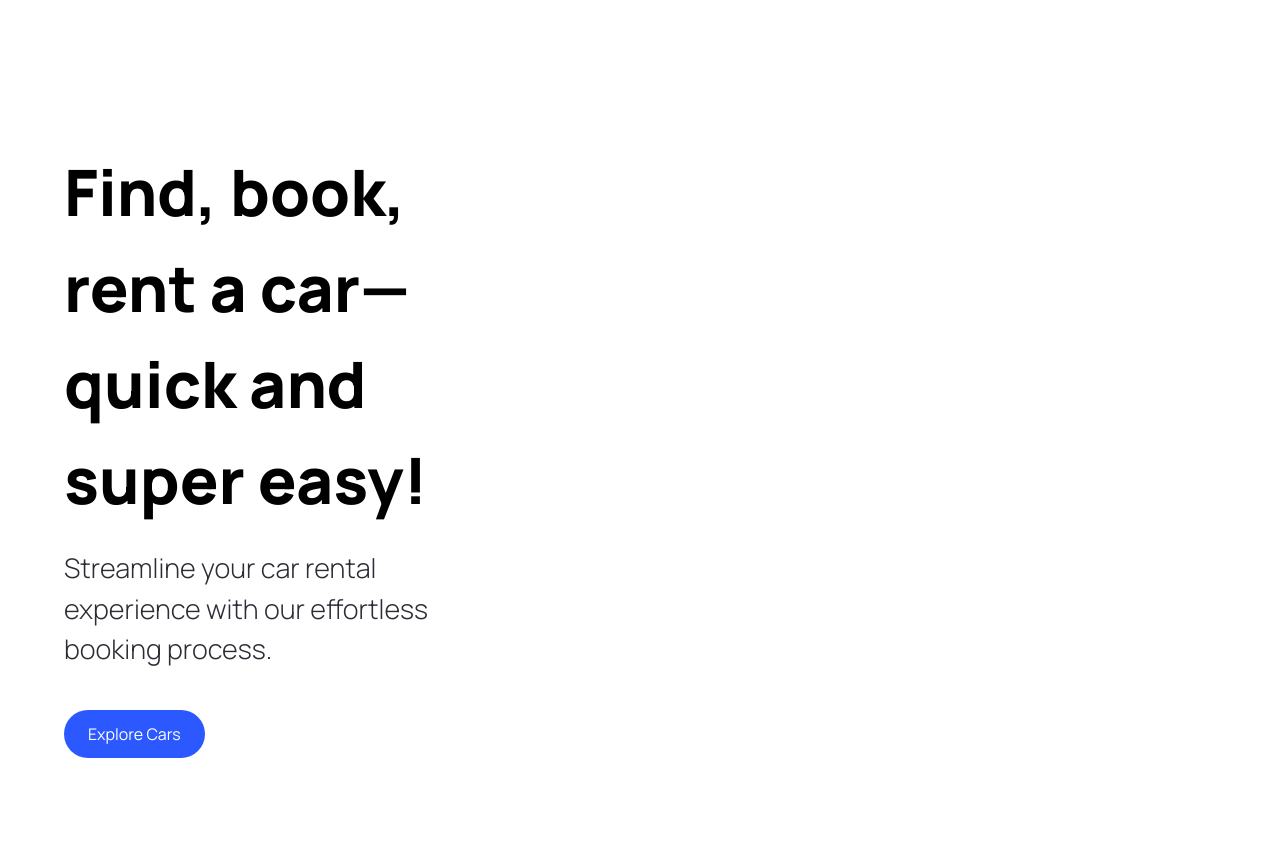
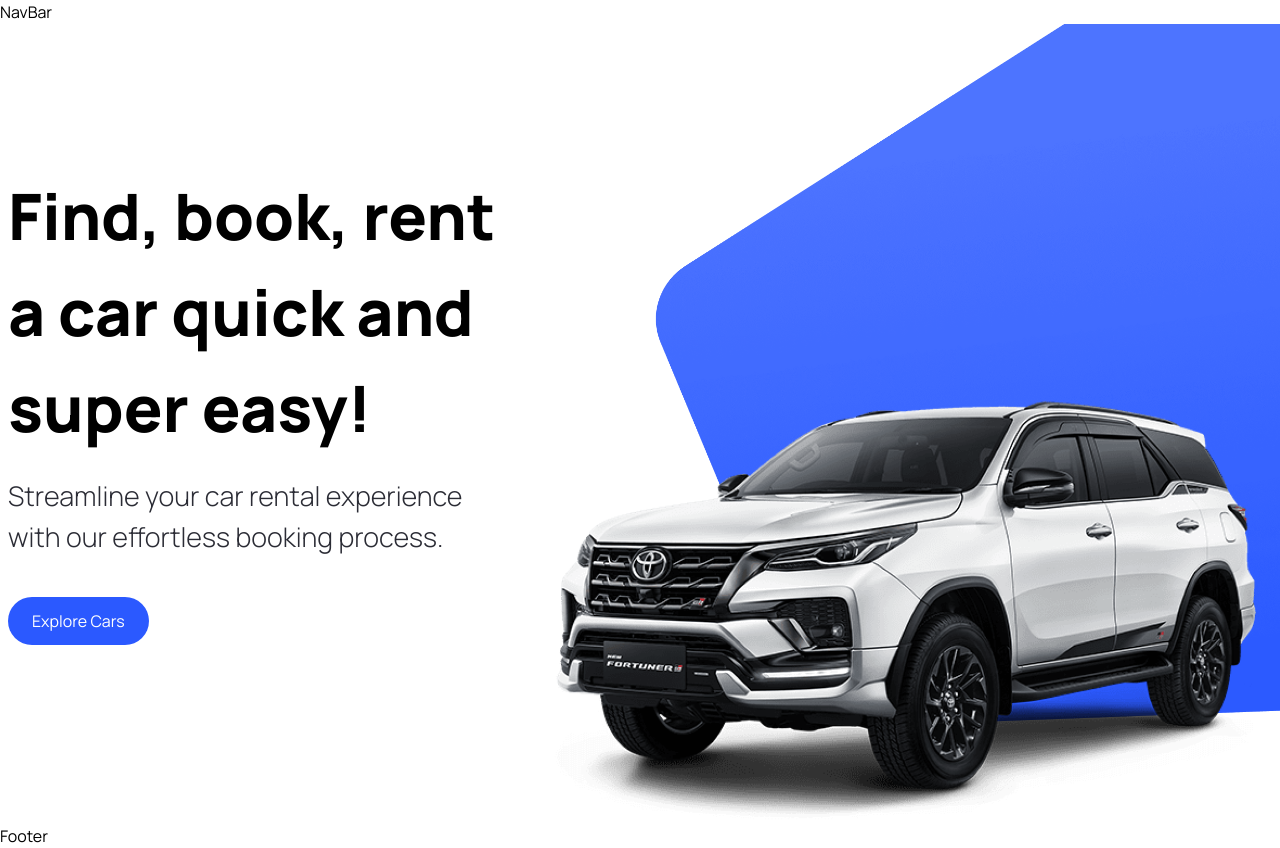
Before and after one commit to Saber1Y/Cars-Hub, a Next.js app: page / in a window 1280 px wide. Before the commit the page ends 800 px from the top, so only its background shows below. Built offline with nearby package versions, Linux system fonts and the light colour scheme.

Commit message:
CREATE: fOOTER, NAVABR COMP

```diff
--- a/app/layout.js
+++ b/app/layout.js
@@ -1,17 +1,20 @@
-import { Inter } from 'next/font/google'
 import './globals.css'
+import { Navbar, Footer } from '../index'
 
-const inter = Inter({ subsets: ['latin'] })
 
 export const metadata = {
-  title: 'Create Next App',
-  description: 'Generated by create next app',
+  title: 'Cars hub',
+  description: 'Discover the Best Cars in the world withi our Platform! ',
 }
 
 export default function RootLayout({ children }) {
   return (
     <html lang="en">
-      <body className={inter.className}>{children}</body>
+      <body className='relative'>
+        <Navbar />
+        {children}
+        <Footer />
+        </body>
     </html>
   )
 }
--- /dev/null
+++ b/components/Footer.jsx
@@ -0,0 +1,11 @@
+import React from 'react'
+
+const Footer = () => {
+  return (
+    <div>
+      Footer
+    </div>
+  )
+}
+
+export default Footer
--- a/components/Hero.js
+++ b/components/Hero.js
@@ -12,9 +12,9 @@ const Hero = () => {
 
     return (
         <div className='hero'>
-            <div className='flex-1 pt-36 padding-x'>
+            <div className='flex-1 pt-36 px-2'>
                 <h1 className='hero__title'>
-                    Find, book, rent a car—quick and super easy!
+                    Find, book, rent a car quick and super easy!
                 </h1>
 
                 <p className='hero__subtitle'>
@@ -29,7 +29,8 @@ const Hero = () => {
             </div>
             <div className='hero__image-container'>
               <div className='hero-image'>
-                <image src='' />
+                <img src='/hero.png' alt='car' fill className='object-contain'/>
+                <div className='hero__image-overlay'></div>
               </div>
             </div>
         </div>
--- /dev/null
+++ b/components/Navbar.jsx
@@ -0,0 +1,11 @@
+import React from 'react'
+
+const Navbar = () => {
+  return (
+    <div>
+      NavBar
+    </div>
+  )
+}
+
+export default Navbar
--- a/index.js
+++ b/index.js
@@ -1,7 +1,11 @@
 import Hero from "./components/Hero";
 import CustomButton from "./components/CustomButton";
+import Navbar from "./components/Navbar";
+import Footer from "./components/Footer";
 
 export {
     Hero,
-    CustomButton
+    CustomButton,
+    Navbar,
+    Footer
 }
```
